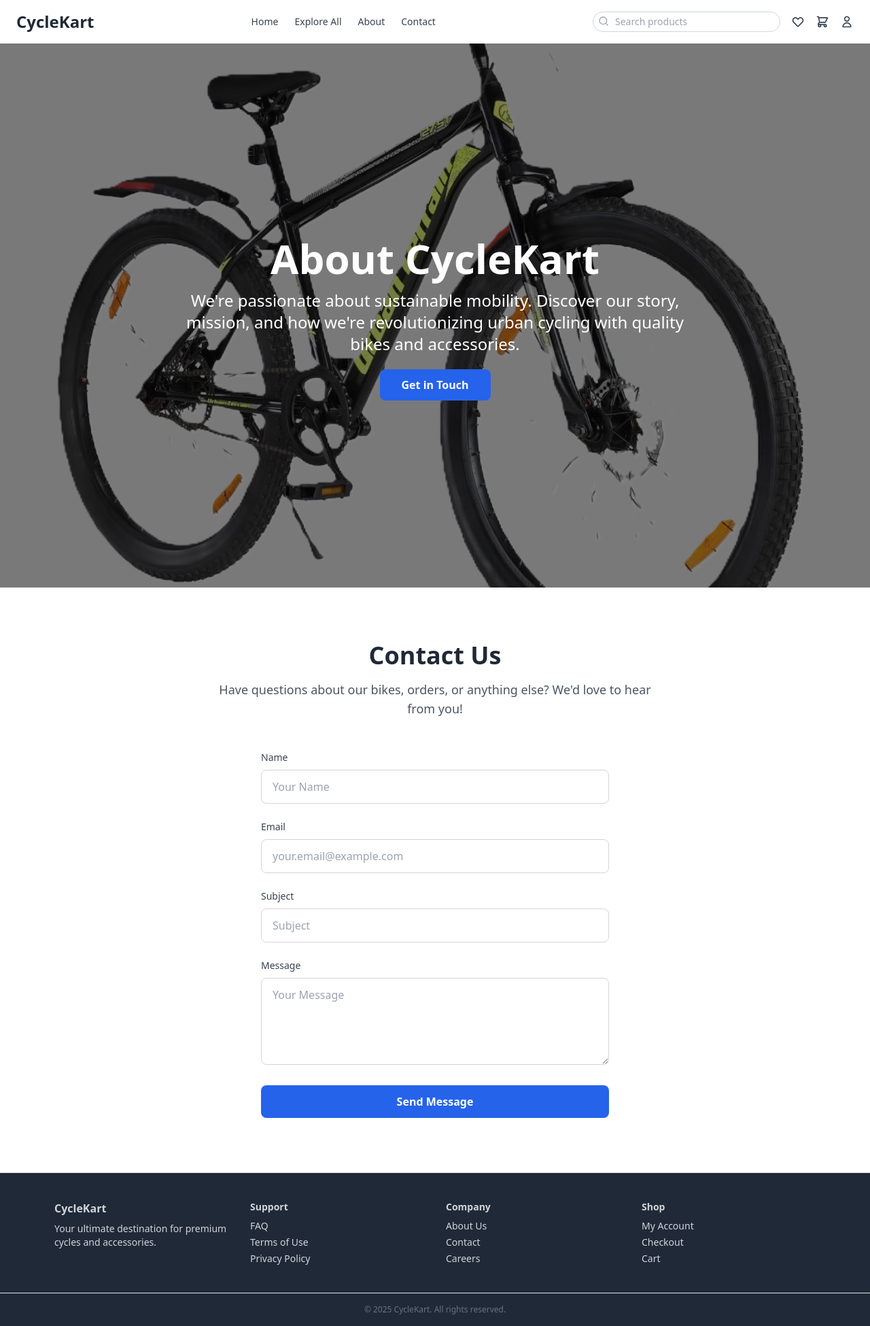
After one commit to praveenAppuss/cyclekart, a Django app: page /about/ in a window 1280 px wide. The commit adds this page. Shown: the whole page at 68% size. Run offline with Django 5.2, Linux system fonts and the light colour scheme; parts of the project's set-up code (start-up, migrations or seed data) failed here and were passed over; some libraries are stand-ins or nearby versions.

Commit message:
cyclekart about page created

```diff
--- /dev/null
+++ b/templates/about.html
@@ -0,0 +1,105 @@
+{% extends 'header.html' %}
+{% load static %}
+{% load widget_tweaks %}
+
+{% block content %}
+<!-- Hero Section with Cycle Background -->
+<section class="relative min-h-screen bg-cover bg-center bg-no-repeat" style="background-image: url('{% static 'images/back.png' %}');">
+  <div class="absolute inset-0 bg-black/50"></div> <!-- Dark overlay for text readability -->
+  <div class="relative z-10 flex items-center justify-center min-h-screen">
+    <div class="text-center text-white px-6">
+      <h1 class="text-5xl md:text-6xl font-bold mb-4">About CycleKart</h1>
+      <p class="text-xl md:text-2xl mb-8 max-w-3xl mx-auto">
+        We're passionate about sustainable mobility. Discover our story, mission, and how we're revolutionizing urban cycling with quality bikes and accessories.
+      </p>
+      <a href="#contact" class="bg-blue-600 hover:bg-blue-700 text-white px-8 py-3 rounded-lg font-semibold transition duration-300">
+        Get in Touch
+      </a>
+    </div>
+  </div>
+</section>
+
+<!-- Contact Form Section -->
+<section id="contact" class="py-20 bg-white">
+  <div class="max-w-7xl mx-auto px-6">
+    <div class="text-center mb-12">
+      <h2 class="text-3xl md:text-4xl font-bold text-gray-800 mb-4">Contact Us</h2>
+      <p class="text-lg text-gray-600 max-w-2xl mx-auto">
+        Have questions about our bikes, orders, or anything else? We'd love to hear from you!
+      </p>
+    </div>
+
+    <div class="max-w-lg mx-auto">
+      <!-- Custom SweetAlert Trigger for Messages -->
+      {% if messages %}
+        {% for message in messages %}
+          <script>
+            document.addEventListener('DOMContentLoaded', function() {
+              showSweetAlert('{{ message }}', '{% if message.tags == "error" %}error{% else %}success{% endif %}');
+            });
+          </script>
+        {% endfor %}
+      {% endif %}
+
+      <form method="post" action="{% url 'contact' %}" class="space-y-6">
+        {% csrf_token %}
+
+        <div>
+          <label for="{{ form.name.id_for_label }}" class="block text-sm font-medium text-gray-700 mb-2">Name</label>
+          {{ form.name|add_class:"w-full px-4 py-3 border border-gray-300 rounded-lg focus:outline-none focus:ring-2 focus:ring-blue-500 focus:border-transparent" }}
+          {% if form.name.errors %}
+            <p class="mt-1 text-sm text-red-600">{{ form.name.errors.0 }}</p>
+          {% endif %}
+        </div>
+
+        <div>
+          <label for="{{ form.email.id_for_label }}" class="block text-sm font-medium text-gray-700 mb-2">Email</label>
+          {{ form.email|add_class:"w-full px-4 py-3 border border-gray-300 rounded-lg focus:outline-none focus:ring-2 focus:ring-blue-500 focus:border-transparent" }}
+          {% if form.email.errors %}
+            <p class="mt-1 text-sm text-red-600">{{ form.email.errors.0 }}</p>
+          {% endif %}
+        </div>
+
+        <div>
+          <label for="{{ form.subject.id_for_label }}" class="block text-sm font-medium text-gray-700 mb-2">Subject</label>
+          {{ form.subject|add_class:"w-full px-4 py-3 border border-gray-300 rounded-lg focus:outline-none focus:ring-2 focus:ring-blue-500 focus:border-transparent" }}
+          {% if form.subject.errors %}
+            <p class="mt-1 text-sm text-red-600">{{ form.subject.errors.0 }}</p>
+          {% endif %}
+        </div>
+
+        <div>
+          <label for="{{ form.message.id_for_label }}" class="block text-sm font-medium text-gray-700 mb-2">Message</label>
+          {{ form.message|add_class:"w-full px-4 py-3 border border-gray-300 rounded-lg focus:outline-none focus:ring-2 focus:ring-blue-500 focus:border-transparent h-32" }}
+          {% if form.message.errors %}
+            <p class="mt-1 text-sm text-red-600">{{ form.message.errors.0 }}</p>
+          {% endif %}
+        </div>
+
+        <button type="submit" class="w-full bg-blue-600 hover:bg-blue-700 text-white py-3 rounded-lg font-semibold transition duration-300">
+          Send Message
+        </button>
+      </form>
+    </div>
+  </div>
+</section>
+
+<!-- Embedded SweetAlert Function -->
+<script>
+  function showSweetAlert(message, type) {
+    Swal.fire({
+      text: message,
+      icon: type,
+      toast: true,
+      position: 'top-end',
+      showConfirmButton: false,
+      timer: 1500,
+      timerProgressBar: true,
+      customClass: {
+        popup: 'swal2-small'
+      }
+    });
+  }
+</script>
+
+{% endblock %}
--- a/templates/header.html
+++ b/templates/header.html
@@ -88,8 +88,8 @@
       <nav class="hidden md:flex items-center gap-4 text-sm font-medium text-gray-700 lg:gap-6">
         <a href="{% url 'user_home' %}" class="hover:text-blue-700">Home</a>
         <a href="{% url 'userproduct_list' %}" class="hover:text-blue-700">Explore All</a>
-        <a href="#" class="hover:text-blue-700">About</a>
-        <a href="#" class="hover:text-blue-700">Contact</a>
+        <a href="{% url 'about' %}" class="hover:text-blue-700">About</a>
+        <a href="{% url 'contact' %}" class="hover:text-blue-700">Contact</a>
         {% if user.is_authenticated %}
           <a href="{% url 'user_logout' %}" class="text-red-500 hover:text-red-700">Logout</a>
         {% endif %}
@@ -174,8 +174,8 @@
     <div id="mobileMenu" class="md:hidden hidden bg-white border-t border-gray-200 px-4 py-4 text-sm font-medium text-gray-700 sm:px-6">
       <a href="{% url 'user_home' %}" class="block py-2 hover:text-blue-700">Home</a>
       <a href="{% url 'userproduct_list' %}" class="block py-2 hover:text-blue-700">Explore All</a>
-      <a href="#" class="block py-2 hover:text-blue-700">About</a>
-      <a href="#" class="block py-2 hover:text-blue-700">Contact</a>
+      <a href="{% url 'about' %}" class="block py-2 hover:text-blue-700">About</a>
+      <a href="{% url 'contact' %}" class="block py-2 hover:text-blue-700">Contact</a>
       {% if user.is_authenticated %}
         <a href="{% url 'user_logout' %}" class="block py-2 text-red-500 hover:text-red-700">Logout</a>
       {% endif %}
--- a/userapp/forms.py
+++ b/userapp/forms.py
@@ -5,3 +5,15 @@ class AddressForm(forms.ModelForm):
     class Meta:
         model = Address
         fields = ['full_name', 'mobile', 'address_line', 'district', 'state', 'country', 'pin_code']
+
+class ContactForm(forms.Form):
+    name = forms.CharField(max_length=100, widget=forms.TextInput(attrs={'placeholder': 'Your Name'}))
+    email = forms.EmailField(widget=forms.EmailInput(attrs={'placeholder': 'your.email@example.com'}))
+    subject = forms.CharField(max_length=200, widget=forms.TextInput(attrs={'placeholder': 'Subject'}))
+    message = forms.CharField(widget=forms.Textarea(attrs={'placeholder': 'Your Message', 'rows': 5, 'cols': 40}))
+
+    def clean_email(self):
+        email = self.cleaned_data['email']
+        if '@' not in email:
+            raise forms.ValidationError('Enter a valid email address.')
+        return email
--- a/userapp/urls.py
+++ b/userapp/urls.py
@@ -45,6 +45,7 @@ urlpatterns = [
     path("password/", views.change_password, name="change_password"),
     path('referral/', views.referral_view, name='referral'),
     path('apply-referral/', views.apply_referral, name='apply_referral'),
-
+    path('about/', views.about, name='about'),
+    path('contact/', views.about, name='contact'),
 
 ]
--- a/userapp/views.py
+++ b/userapp/views.py
@@ -39,7 +39,7 @@ from django.http import HttpResponse, JsonResponse
 from django.template.loader import get_template
 from xhtml2pdf import pisa
 from django.db.models import Q, F, FloatField, ExpressionWrapper, Case, When, Value, IntegerField,Min,Max,Sum
-from .forms import AddressForm
+from .forms import AddressForm, ContactForm
 import json
 from django.db.models import Exists, OuterRef
 from django.utils.safestring import mark_safe
@@ -2032,3 +2032,33 @@ def apply_referral(request):
 
     messages.error(request, 'Invalid request method.')
     return redirect('user_home')
+
+
+@never_cache
+def about(request):
+    if request.method == 'POST':
+        form = ContactForm(request.POST)
+        if form.is_valid():
+            name = form.cleaned_data['name']
+            email = form.cleaned_data['email']
+            subject = form.cleaned_data['subject']
+            message = form.cleaned_data['message']
+
+            email_body = f"Name: {name}\nEmail: {email}\nSubject: {subject}\nMessage:\n{message}"
+
+            send_mail(
+                subject=f"Contact Form: {subject}",
+                message=email_body,
+                from_email=settings.DEFAULT_FROM_EMAIL,
+                recipient_list=[settings.DEFAULT_FROM_EMAIL],
+                fail_silently=False,
+            )
+
+            messages.success(request, 'Your message has been sent successfully! We will get back to you soon.')
+            return redirect('about')
+        else:
+            messages.error(request, 'Please correct the errors below.')
+    else:
+        form = ContactForm()
+
+    return render(request, 'about.html', {'form': form})
```
Also changed, not shown: cyclekart/settings.py (+8 -4 lines).
